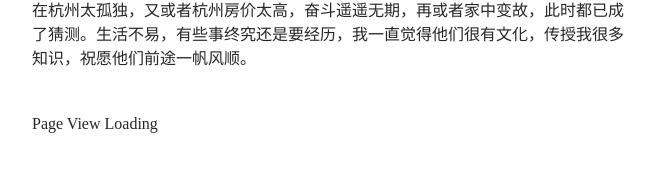
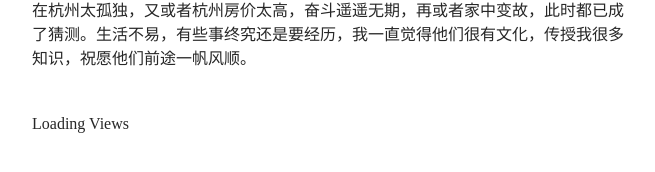
Before and after one commit to yrir/oldyuan.com, a Jekyll site: the page built from _posts/2018-12-31-01.md, in a window 1280 px wide. Shown: the part 353-525 px from the top of the page, without its empty margins (308-963 px from the left). Built offline with Jekyll 4.4.1, drawn with Linux system fonts in a browser that asks for light colours; some web fonts are replaced.

Commit message:
Update post.html

```diff
--- a/_layouts/post.html
+++ b/_layouts/post.html
@@ -22,4 +22,4 @@ layout: default
 
 <!-- Vercount -->
 <script defer src="https://cn.vercount.one/js"></script>
-Page View <span id="vercount_value_page_uv">Loading</span>
+<span id="vercount_value_page_pv">Loading</span> Views
```
